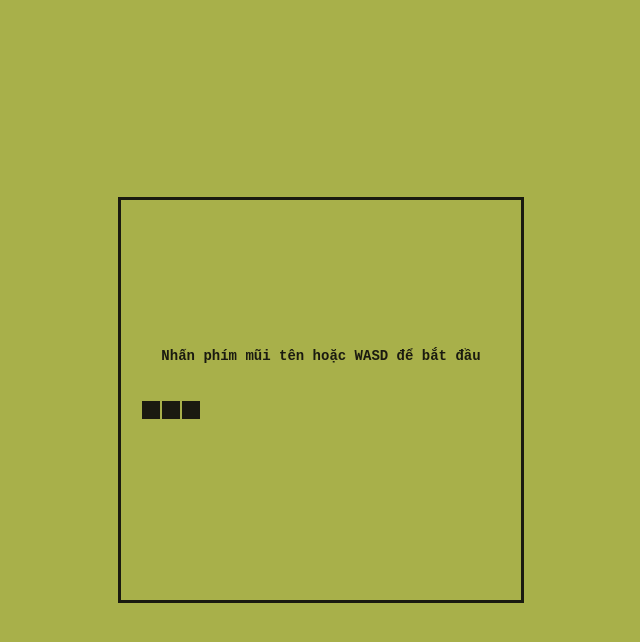
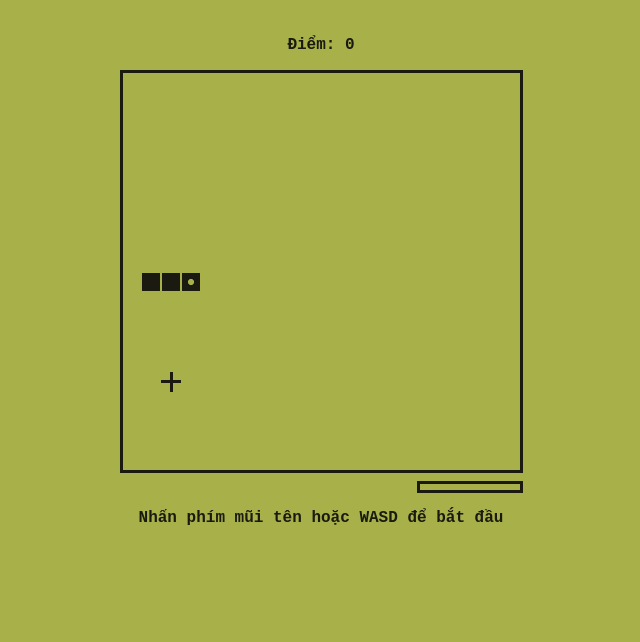
Before and after one commit to nongdi-dev/minigame-snake-dinong, a plain HTML site: page index.html in a window 1280 px wide. Shown: the whole page, without its empty margins (319-959 px from the left). Drawn offline with nearby package versions, Linux system fonts and the light colour scheme; files that its build step writes are made by us from their sources.

Commit message:
[Update] Các loại mồi, thời gian. điều chỉnh rắn

```diff
--- /dev/null
+++ b/food.js
@@ -0,0 +1,116 @@
+//các loại mồi
+var foodTypes = {
+    normal: {score: 1, grow: true, css: "normal", time: 0},
+    gold:   {score: 5, grow: true, css: "gold", time: 5000},
+    speed:  {score: 1, grow: true, css: "speed", time: 5000, effect: 0.5, effectTime: 5000},
+    slow:   {score: 1, grow: true, css: "slow", time: 5000, effect: 2, effectTime: 5000},
+};
+
+var foods = [];
+var effectTimer = null;
+
+function resetFood() {
+    foods = [];
+    placeFood("normal");
+}
+
+//tìm ô trống
+function findEmptyCell() {
+    let cell = {x: 0, y: 0};
+    let ok = false;
+    while (ok === false) {
+        cell = {x: parseInt(Math.random() * row), y: parseInt(Math.random() * col)};
+        ok = true;
+        for (const dot of snake) {
+            if (dot.x === cell.x && dot.y === cell.y) {
+                ok = false;
+            }
+        }
+        if (getFoodAt(cell.x, cell.y) !== null) {
+            ok = false;
+        }
+    }
+    return cell;
+}
+
+//đặt một mồi type vào ô trống
+function placeFood(type) {
+    //hết chỗ kết thúc
+    if (snake.length + foods.length >= row * col) {
+        gameOver();
+        return;
+    }
+    let cell = findEmptyCell();
+    foods.push({x: cell.x, y: cell.y, type: type, created: Date.now()});
+}
+
+//lấy mồi ở ô x, y
+function getFoodAt(x, y) {
+    for (const food of foods) {
+        if (food.x === x && food.y === y) {
+            return food;
+        }
+    }
+    return null;
+}
+//hiệu ứng
+function applyEffect(type) {
+    let info = foodTypes[type];
+    if (!info.effect) {
+        return;
+    }
+    currentSpeed = speed * info.effect;
+    showEffectBar(info.effectTime);
+    clearTimeout(effectTimer);
+    effectTimer = setTimeout(() => {
+        currentSpeed = speed;
+    }, info.effectTime);
+}
+function showEffectBar(duration) {
+    let fill = document.getElementById("effect-fill");
+    fill.style.transition = "none";
+    fill.style.width = "100%";
+    fill.offsetWidth; //vẽ lại để transition
+    fill.style.transition = "width " + duration + "ms linear";
+    fill.style.width = "0%";
+}
+function hideEffectBar() {
+    let fill = document.getElementById("effect-fill");
+    fill.style.transition = "none";
+    fill.style.width = "0%";
+}
+
+function resetEffect() {
+    clearTimeout(effectTimer);
+    currentSpeed = speed;
+    hideEffectBar();
+}
+
+function eatFood(food) {
+    score = score + foodTypes[food.type].score;
+    let index = foods.indexOf(food);
+    foods.splice(index, 1);
+    applyEffect(food.type);
+    //mồi thường spam
+    if (food.type === "normal") {
+        placeFood("normal");
+    }
+}
+
+//xóa mồi hết time
+function cleanupFood() {
+    let now = Date.now();
+    for (let i = foods.length - 1; i >= 0; i--) {
+        let food = foods[i];
+        if (foodTypes[food.type].time > 0 && now - food.created > foodTypes[food.type].time) {
+            foods.splice(i, 1);
+        }
+    }
+}
+
+
+function renderFood() {
+    for (const food of foods) {
+        document.getElementById("cell_" + food.x + "_" + food.y).classList.add(foodTypes[food.type].css);
+    }
+}
--- a/index.html
+++ b/index.html
@@ -4,14 +4,20 @@
   <meta charset="UTF-8">
   <meta name="viewport" content="width=device-width, initial-scale=1.0">
   <title>Snake</title>
-  <link rel="stylesheet" href="../../Downloads/github-stages/02-ran-di-chuyen/style.css">
+<!--  <link rel="stylesheet" href="../../Downloads/github-stages/02-ran-di-chuyen/style.css">-->
+  <link rel="stylesheet" href="style.css">
+
 </head>
 <body>
+<p id="hud">Điểm: <b id="score">0</b></p>
+<div id="board">
+  <table id="game"></table>
+  <div id="effect-bar"><div id="effect-fill"></div></div>
+</div>
+<p id="info">Nhấn phím mũi tên hoặc WASD để bắt đầu</p>
+<script src="input.js"></script>
+<script src="food.js"></script>
+<script src="script.js"></script>
 
-<div id="game">
-  <canvas id="canvas"></canvas>
-</div>
-<script src="input.js"></script>
-<script src="script.js"></script>
 </body>
 </html>
--- a/input.js
+++ b/input.js
@@ -2,16 +2,16 @@ let keyQueue = [];
 // Key sang Hướng
 function getKeyToDirection(key) {
     if (key === "ArrowUp" || key ==="W" || key === "w") {
-        return {x: 0, y: -1};
+        return {x: -1, y: 0};
     }
     if (key === "ArrowDown" || key ==="S" || key === "s") {
+        return {x: 1, y: 0};
+    }
+    if (key === "ArrowRight" || key ==="D" || key === "d") {
         return {x: 0, y: 1};
     }
-    if (key === "ArrowRight" || key ==="D" || key === "d") {
-        return {x: 1, y: 0};
-    }
     if (key === "ArrowLeft" || key ==="A" || key === "a") {
-        return {x: -1, y: 0};
+        return {x: 0, y: -1};
     }
     return null;
 }
@@ -36,7 +36,7 @@ function addDirection(dir){
         keyQueue.push(dir);
     }
 }
-//lấy hướng
+//lấy hướng tiếp theo
 function getDirection(temp){
     if (keyQueue.length > 0) {
         return keyQueue.shift(); //xóa và trả về hướng tiếp theo
--- a/script.js
+++ b/script.js
@@ -1,89 +1,134 @@
-const LCD_BG = "#a8b04a";
-const LCD_INK = "#1a1a10";
-const STEP_TIME = 180;
-const COLS = 20;
-const ROWS = 20;
+var col = 20;
+var row = 20;
+var speed = 180;
+var currentSpeed = speed;
+var game = document.getElementById("game");
+var gameState = "ready";
+var snake = [];
+var direction = {x: 0, y: 1};
+var score = 0;
 
-let canvas = document.getElementById("canvas");
-let ctx = canvas.getContext("2d");
-let cellSize = 20;
+initGame(col, row);
+resetGame();
 
-let gameState = "ready";
-let snake = [];
-let direction = { x: 1, y: 0 };
-let moveTimer = 0;
-let lastTime = 0;
+function gameLoop() {
+  if (gameState === "playing") {
+    moveSnake();
+    cleanupFood();
+  }
+  render();
+  setTimeout(gameLoop, currentSpeed);
+}
+gameLoop();
 
-function resetGame() {
-  let middle = Math.floor(ROWS / 2);
-  snake = [{ x: 3, y: middle }, { x: 2, y: middle }, { x: 1, y: middle }];
-  direction = { x: 1, y: 0 };
-  clearKey();
-  moveTimer = 0;
-  gameState = "ready";
-}
+//add mồi đặt biệt
+setInterval(() => {
+  if (gameState === "playing") {
+    let types = ["gold", "speed", "slow"];
+    let randomType = types[parseInt(Math.random() * types.length)];
+    placeFood(randomType);
+  }
+}, 8000);
 
-function update(delta) {
-  moveTimer = moveTimer + delta;
-  if (moveTimer >= STEP_TIME) {
-    moveTimer = moveTimer - STEP_TIME;
-    moveSnake();
+//tạo bảng
+function initGame(col, row) {
+  for (let i = 0; i < row; i++) {
+    let tr = document.createElement("tr");
+    for (let j = 0; j < col; j++) {
+      let td = document.createElement("td");
+      td.id = "cell_" + i + "_" + j;
+      td.classList.add("cell");
+      tr.appendChild(td);
+    }
+    game.appendChild(tr);
   }
 }
 
+//tạo snake
+function initSnake() {
+  let x = Math.floor(row / 2);
+  return [{x, y: 1}, {x, y: 2}, {x, y: 3}];
+}
+
+function resetGame() {
+  snake = initSnake();
+  direction = {x: 0, y: 1};
+  clearKey();
+  score = 0;
+  gameState = "ready";
+  resetFood();
+  resetEffect();
+  document.getElementById("info").textContent = "Nhấn phím mũi tên hoặc WASD để bắt đầu";
+}
+
+//di chuyển rắn
 function moveSnake() {
   direction = getDirection(direction);
 
-  let newX = snake[0].x + direction.x;
-  let newY = snake[0].y + direction.y;
-  if (newX < 0) {
-    newX = COLS - 1;
-  } else if (newX >= COLS) {
-    newX = 0;
+  let head = snake.at(-1);
+  let newHead = {x: head.x + direction.x, y: head.y + direction.y};
+  //đi hết mép thì xuất hiện ở mép đối diện
+  if (newHead.x < 0) {
+    newHead.x = row - 1;
+  } else if (newHead.x >= row) {
+    newHead.x = 0;
   }
-  if (newY < 0) {
-    newY = ROWS - 1;
-  } else if (newY >= ROWS) {
-    newY = 0;
+  if (newHead.y < 0) {
+    newHead.y = col - 1;
+  } else if (newHead.y >= col) {
+    newHead.y = 0;
   }
 
-  snake.unshift({ x: newX, y: newY });
-  snake.pop();
-}
+  let food = getFoodAt(newHead.x, newHead.y);
+  let grow = false;
+  if (food !== null) {
+    grow = foodTypes[food.type].grow;
+  }
 
-function draw() {
-  ctx.fillStyle = LCD_BG;
-  ctx.fillRect(0, 0, canvas.width, canvas.height);
+  //cắn thân là thua
+  let start = 1;
+  if (grow === true) {
+    start = 0;
+  }
+  for (let i = start; i < snake.length; i++) {
+    if (snake[i].x === newHead.x && snake[i].y === newHead.y) {
+      gameOver();
+      return;
+    }
+  }
 
-  ctx.fillStyle = LCD_INK;
-  for (let i = 0; i < snake.length; i++) {
-    ctx.fillRect(snake[i].x * cellSize + 1, snake[i].y * cellSize + 1, cellSize - 2, cellSize - 2);
+  snake.push(newHead);
+  if (food !== null) {
+    eatFood(food);
   }
-  if (gameState === "ready") {
-    ctx.font = "bold 14px 'Courier New', monospace";
-    ctx.textAlign = "center";
-    ctx.fillText("Nhấn phím mũi tên hoặc WASD để bắt đầu", canvas.width / 2, canvas.height / 2 - 40);
+  if (grow === false) {
+    snake.shift();
   }
 }
 
-function gameLoop(time) {
-  if (lastTime === 0) {
-    lastTime = time;
+//vẽ
+function render() {
+  //xóa hết
+  for (let i = 0; i < row; i++) {
+    for (let j = 0; j < col; j++) {
+      document.getElementById("cell_" + i + "_" + j).className = "cell";
+    }
   }
-  let delta = time - lastTime;
-  lastTime = time;
-  if (delta > 100) {
-    delta = 100;
+  //thân rắn
+  for (const dot of snake) {
+    document.getElementById("cell_" + dot.x + "_" + dot.y).classList.add("dot");
   }
+  //đầu rắn
+  let head = snake.at(-1);
+  document.getElementById("cell_" + head.x + "_" + head.y).classList.add("head");
+  //mồi
+  renderFood();
+  //điểm
+  document.getElementById("score").textContent = score;
+}
 
-  if (gameState === "playing") {
-    update(delta);
-  }
-  draw();
-  requestAnimationFrame(gameLoop);
+//thua
+function gameOver() {
+  gameState = "over";
+  document.getElementById("info").textContent = "Thua rồi! Nhấn Enter để chơi lại";
 }
-//run
-canvas.width = cellSize * COLS;
-canvas.height = cellSize * ROWS;
-resetGame();
-requestAnimationFrame(gameLoop);
--- a/style.scss
+++ b/style.scss
@@ -1,28 +1,82 @@
-$lcd: #a8b04a;
-$ink: #1a1a10;
+$background0: #a8b04a;
+$line: #1a1a10;
 $font: "Courier New", Courier, monospace;
-
-@mixin center {
-  display: flex;
-  justify-content: center;
-  align-items: center;
-}
+$cell: 20px;
 
 * {
   box-sizing: border-box;
 }
 
 body {
-  @include center;
   margin: 0;
-  min-height: 100vh;
-  background: $lcd;
-  color: $ink;
+  padding-top: 20px;
+  background: $background0;
+  color: $line;
   font-family: $font;
   font-weight: 700;
+  text-align: center;
 }
 
-#canvas {
-  display: block;
-  border: 3px solid $ink;
+// bảng chơi
+#game {
+  margin: auto;
+  border: 3px solid $line;
+  border-collapse: collapse;
 }
+
+.cell {
+  width: $cell;
+  height: $cell;
+  padding: 0;
+}
+
+// thân rắn
+.dot {
+  background: $line;
+  box-shadow: inset 0 0 0 1px $background0;
+}
+
+// đầu rắn
+.head {
+  background: radial-gradient($background0 20%, $line 22%);
+}
+
+// mồi
+.normal {
+  background:
+          linear-gradient($line, $line) center / 3px 100% no-repeat,
+          linear-gradient($line, $line) center / 100% 3px no-repeat;
+}
+.gold {
+  width: 17px;
+  height: 17px;
+  background: $line;
+  border-radius: 50%;
+}
+.speed {
+  background: $line;
+  clip-path: polygon(50% 8%, 86% 48%, 66% 48%, 66% 92%, 34% 92%, 34% 48%, 14% 48%);
+}
+
+.slow {
+  background: $line;
+  clip-path: polygon(50% 92%, 86% 52%, 66% 52%, 66% 8%, 34% 8%, 34% 52%, 14% 52%);
+}
+// thanh time effect
+#board {
+  width: fit-content;
+  margin: 0 auto;
+}
+
+#effect-bar {
+  width: 106px;
+  height: 12px;
+  margin: 8px 0 0 auto;
+  border: 3px solid $line;
+}
+
+#effect-fill {
+  width: 0;
+  height: 100%;
+  background: repeating-linear-gradient(to right, $line 0 8px, transparent 8px 10px);
+}
```
Also changed, not shown: style.css.
